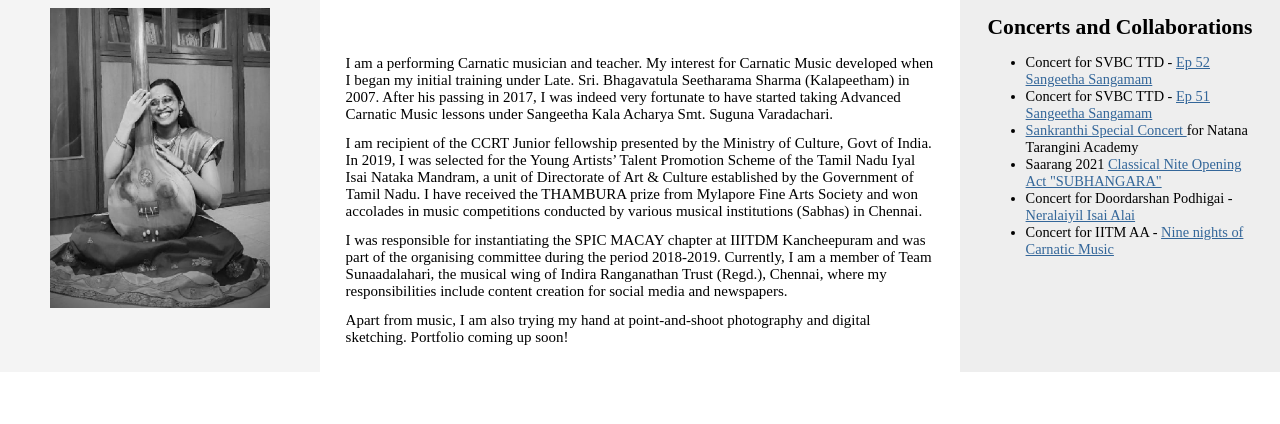
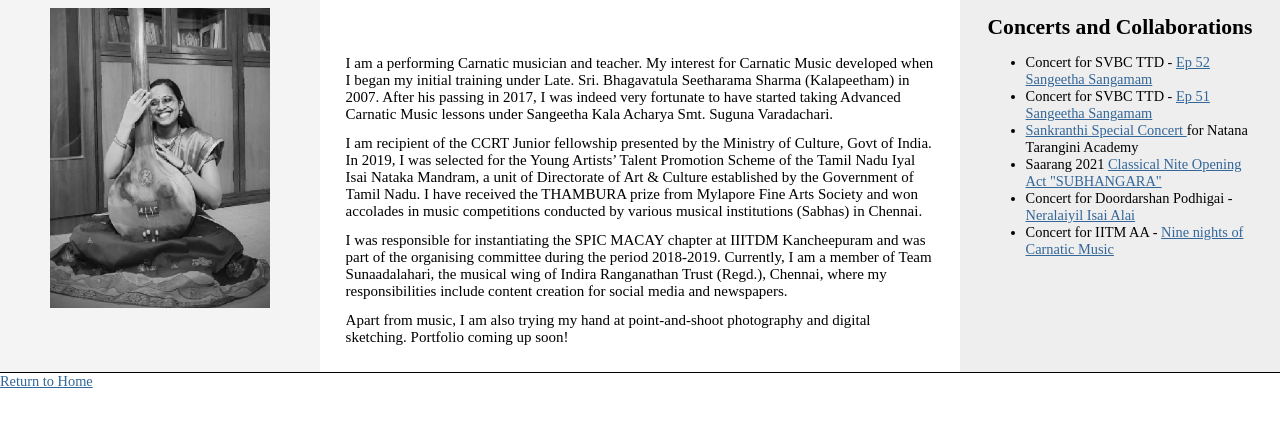
Before and after one commit to borate267/borate267.github.io, a plain HTML site: page extra.html in a window 1280 px wide. Shown: the part 48-472 px from the top of the page. Drawn offline with Linux system fonts and the light colour scheme.

Commit message:
Added Return to home

```diff
--- a/extra.html
+++ b/extra.html
@@ -75,6 +75,9 @@ Apart from music, I am also trying my hand at point-and-shoot photography and di
   </div>
 </div>
 
+<div id="footer">
+<a href="index.html"> Return to Home </a>
+</div>
 
 </body>
 </html>
```
Also changed, not shown: research.html (+1 -0 lines).
